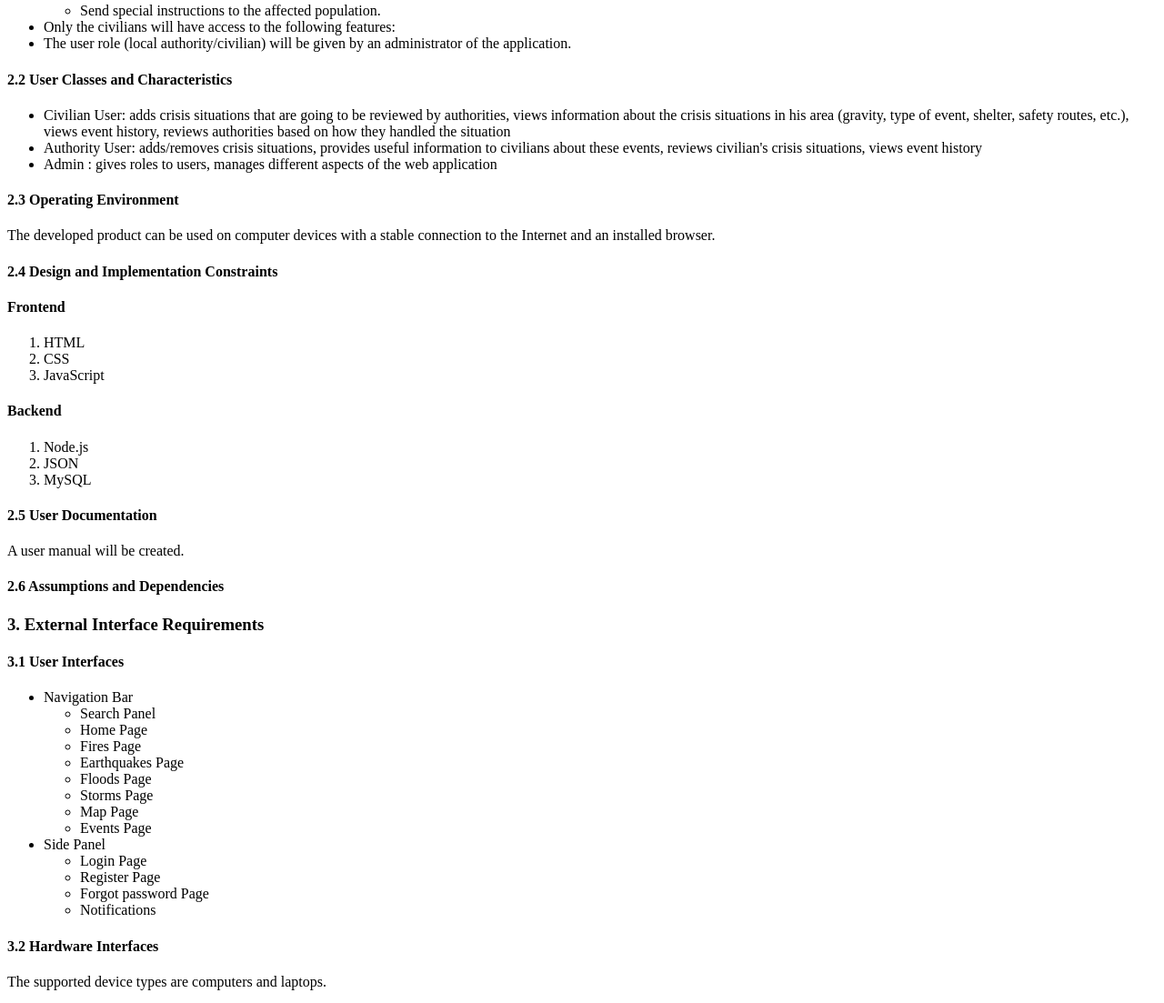
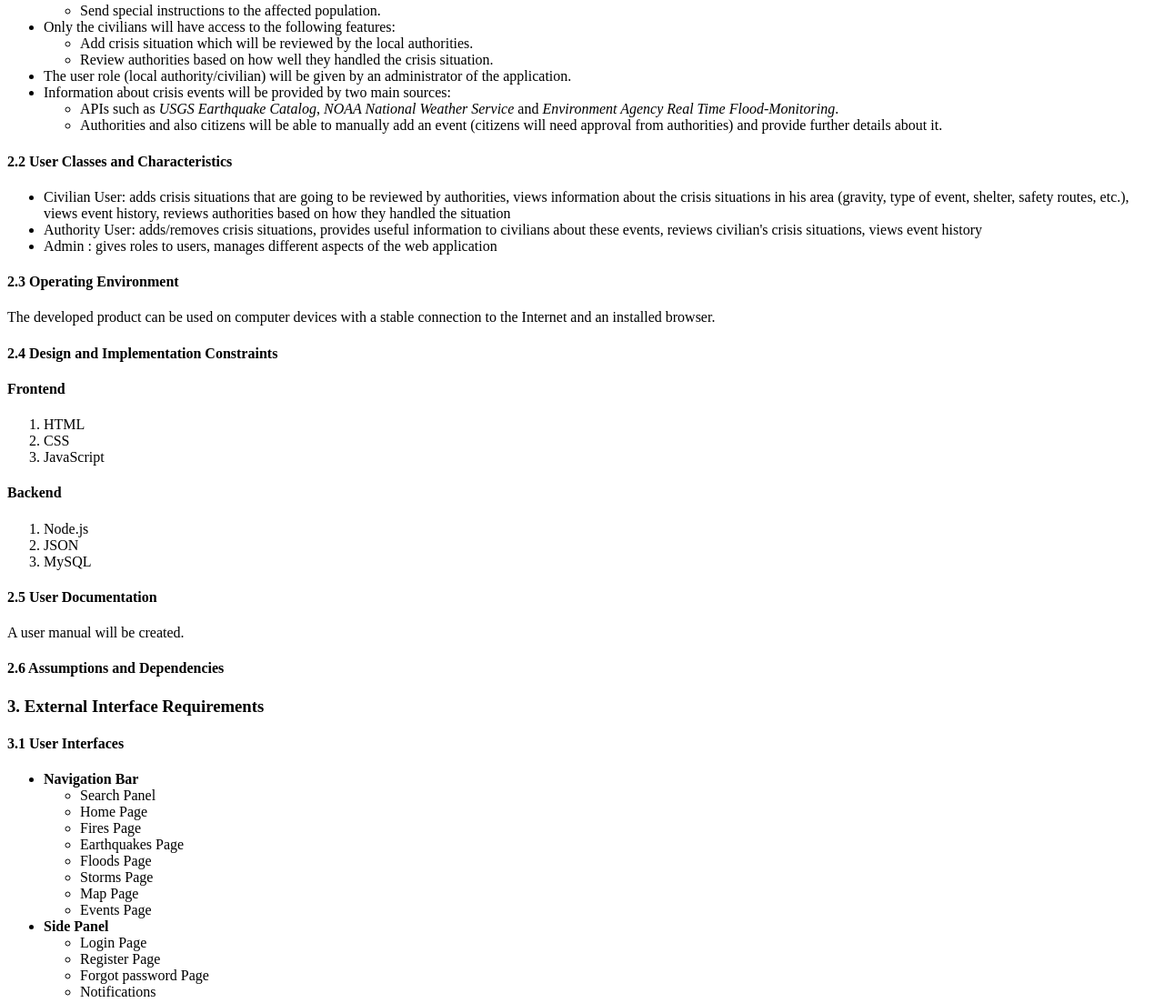
Before and after one commit to burastefan/Project_TW_CeSo, a plain HTML site: page Documentation/documentation.html in a window 1280 px wide. Shown: the part 1134-2237 px from the top of the page at 91% size. Drawn offline with Linux system fonts and the light colour scheme.

Commit message:
added new info into documentation

```diff
--- a/Documentation/documentation.html
+++ b/Documentation/documentation.html
@@ -65,7 +65,7 @@
             <section>
                 <h4>1.2 Intended Audience and Reading Suggestions</h4>
                 <p>
-                    This Document was created based on the IEEE template for System Requirement Specification Documents.
+                    The users of the applications are divided in <b>three</b> categories:
                 </p>
                 <ul>
                     <li>
@@ -132,7 +132,16 @@
                             <li>Send special instructions to the affected population.</li>
                         </ul>
                     <li>Only the civilians will have access to the following features:</li>
+                        <ul>
+                            <li>Add crisis situation which will be reviewed by the local authorities.</li>
+                            <li>Review authorities based on how well they handled the crisis situation.</li>
+                        </ul>
                     <li>The user role (local authority/civilian) will be given by an administrator of the application.</li>
+                    <li>Information about crisis events will be provided by two main sources:</li>
+                        <ul>
+                            <li>APIs such as <i>USGS Earthquake Catalog</i>, <i>NOAA National Weather Service</i> and <i>Environment Agency Real Time Flood-Monitoring</i>.</li>
+                            <li>Authorities and also citizens will be able to manually add an event (citizens will need approval from authorities) and provide further details about it.</li>
+                        </ul>
                 </ul>
             </section>
 
@@ -201,7 +210,7 @@
             <section>
                 <h4>3.1 User Interfaces</h4>
                 <ul>
-                    <li>Navigation Bar</li>
+                    <li><b>Navigation Bar</b></li>
                         <ul>
                             <li>Search Panel</li>
                             <li>Home Page</li>
@@ -212,7 +221,7 @@
                             <li>Map Page</li>
                             <li>Events Page</li>
                         </ul>
-                    <li>Side Panel</li>
+                    <li><b>Side Panel</b></li>
                         <ul>
                             <li>Login Page</li>
                             <li>Register Page</li>
```
Lines whose indentation alone changed are shown as unchanged.
